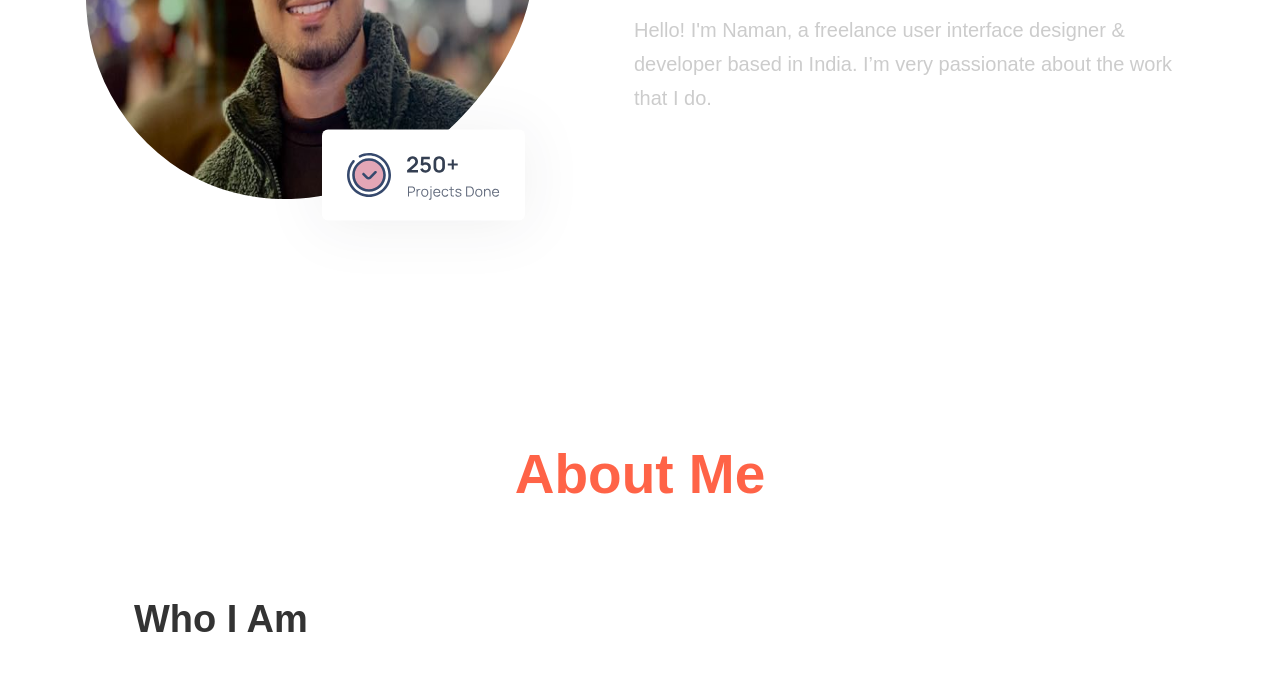
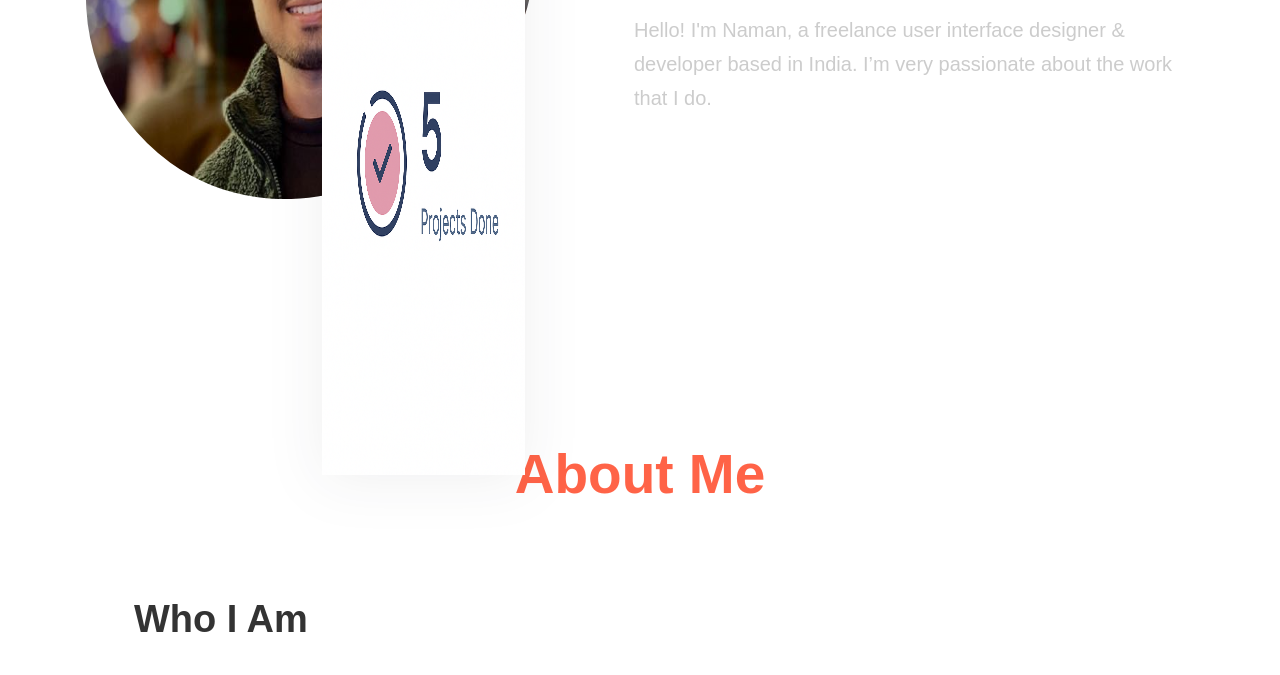
Before and after one commit to namansharmaA12/My-Portfolio, a plain HTML site: page index.html in a window 1280 px wide. Shown: the part 567-1242 px from the top of the page. Drawn offline with nearby package versions, Linux system fonts and the light colour scheme; files whose address does not match are found by name.

Commit message:
Update index.html

```diff
--- a/index.html
+++ b/index.html
@@ -108,7 +108,7 @@
               <img src="assets/image.jpg" width="560" height="540" alt="Naman" class="w-100"
                 data-reveal="top">
 
-              <img src="assets/hero-shape.svg" width="203" height="91" alt="2 Projects Done" class="shape"
+              <img src="assets/hero.png" width="203" height="91" alt="2 Projects Done" class="shape"
                 data-reveal="top" data-reveal-delay="0.25s">
             </figure>
 
```
